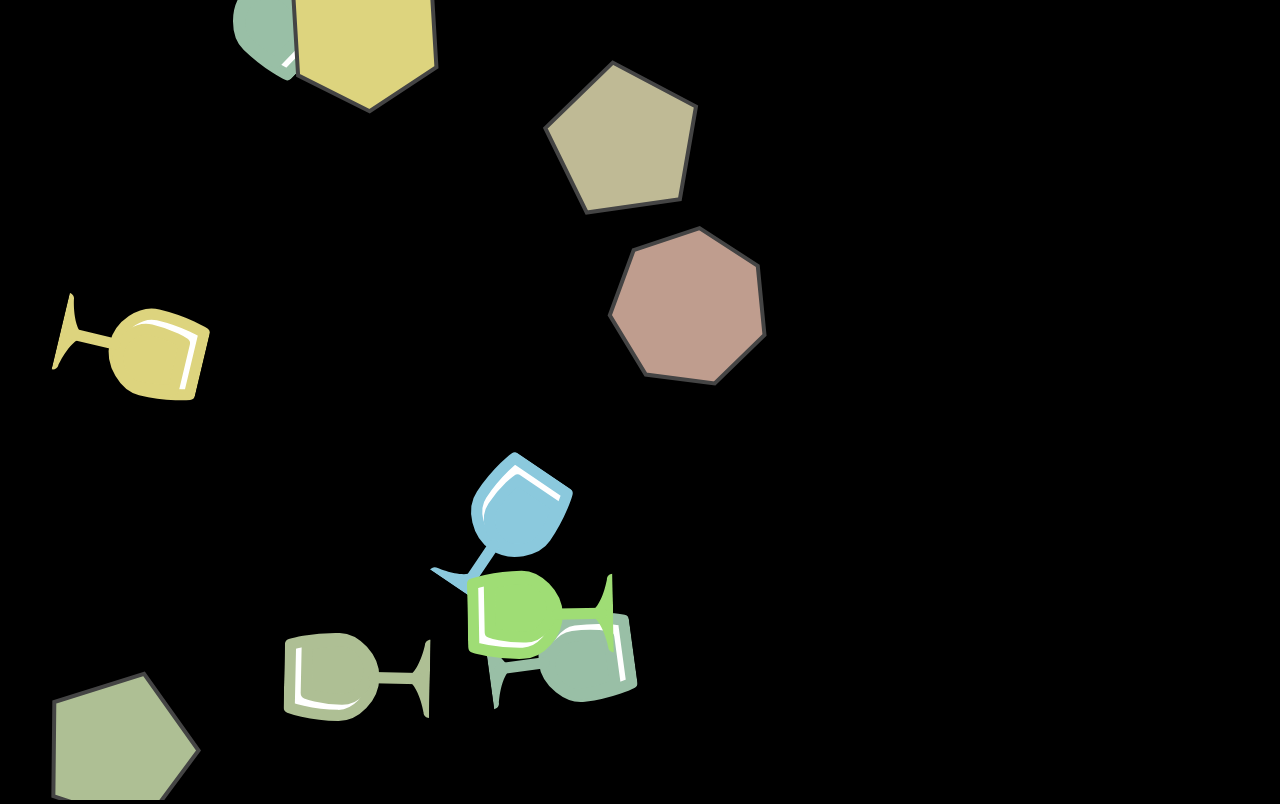
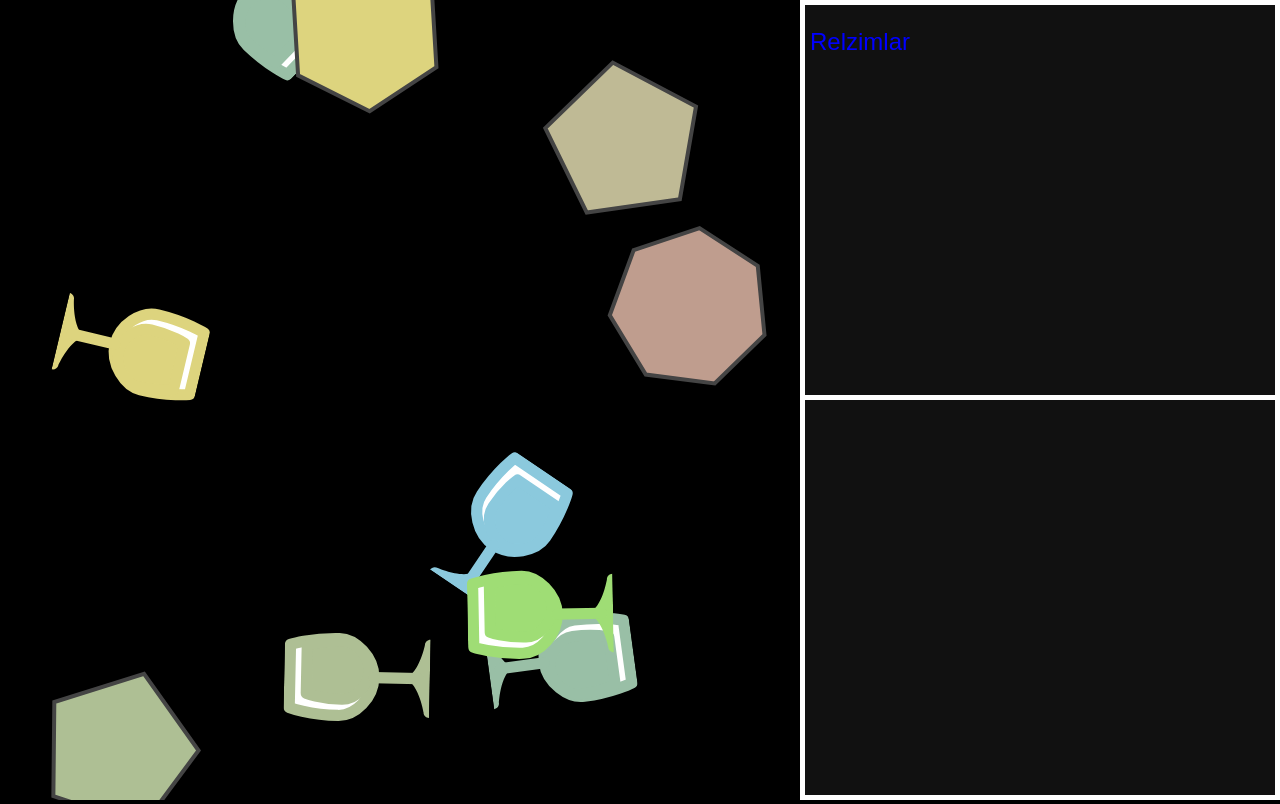
Before and after one commit to iplayfast/ritual-game, a plain HTML site: page index.html in a window 1280 px wide. Drawn offline with Linux system fonts and the light colour scheme.

Commit message:
Fix CSS for ritual container and added border

```diff
--- a/ritual.css
+++ b/ritual.css
@@ -14,10 +14,10 @@ body {
   position: absolute;
 }
 
-#ritualView {
+#ritualContainer {
   position: relative;
 }
 
-#ritualView canvas {
+#ritualContainer canvas {
   position: absolute;
 }
--- a/ritual.js
+++ b/ritual.js
@@ -36,7 +36,9 @@ var RitualGame = (function () {
       contexts = {},
       ritualCanvas,
       ritualContext,
-      shapes;
+      shapes,
+      rituals = ["dat","dom","dor","jak","jet","jor","kal","kan","kor","lar","lok","lun","man","naz","nok","pan","pod","rel","ron","tan","tik","tok","tor","ver","viz","wax","zam","zim","zor"];
+
 function makeWine(description) {
 var	shape = { rotate:0, scale:7/1000},
 	origin = shape.origin = {x:0, y:0},
@@ -210,6 +212,67 @@ context.fill();
 
     context.fillRect(0, 0, ritualCanvas.width, ritualCanvas.height );
     console.log(ritualCanvas.width + ',' + ritualCanvas.height);
+
+    // add border and divider horizontally
+    var lineWidth = 5;
+    context.beginPath();
+    context.lineWidth = lineWidth;
+    context.strokeStyle = '#ffffff';
+    context.moveTo(lineWidth/2, lineWidth/2);
+    context.lineTo(ritualCanvas.width - lineWidth/2, lineWidth/2);
+    context.lineTo(ritualCanvas.width - lineWidth/2, ritualCanvas.height - lineWidth/2);
+    context.lineTo(lineWidth/2, ritualCanvas.height - lineWidth/2);
+    context.lineTo(lineWidth/2, 0);
+    context.stroke();
+
+    if(isLandscape() || ritualCanvas.height > ritualCanvas.width ){
+        // draw horizontal divider
+        context.beginPath();
+        context.moveTo(lineWidth/2, ritualCanvas.height / 2 - lineWidth/2);
+        context.lineTo(ritualCanvas.width - lineWidth/2, ritualCanvas.height / 2 - lineWidth/2);
+        context.stroke();
+    }
+    else {
+        // draw vertical divider
+        context.beginPath();
+        context.moveTo(ritualCanvas.width / 2, lineWidth/2);
+        context.lineTo(ritualCanvas.width / 2, ritualCanvas.height - lineWidth/2);
+        context.stroke();
+    }
+    drawRituals();
+  }
+
+  function isLandscape() {
+    if(window.innerWidth > window.innerHeight){
+        return true;
+    }
+    else {
+        return false;
+    }
+  }
+
+  function drawRituals() {
+    var ritualAmount = rituals.length - 1;
+    var magicWord = "";
+    for (var i = 0; i < 3; i++) {
+        var randomElement = Math.floor((Math.random() * ritualAmount));
+        console.log("we got a random ritual: " + rituals[randomElement]);
+        magicWord = magicWord + rituals[randomElement];
+    }
+    magicWord = magicWord.charAt(0).toUpperCase() + magicWord.slice(1);
+    ritualContext.font = "24px Arial";
+    ritualContext.fillStyle = 'blue';
+    ritualContext.fillText(magicWord,10,50);
+
+    /*rituals.forEach(function (ritual) {
+        // ritual
+        rituals.forEach(function (ritual) {
+            // shape
+            if(ritual == "win") {
+                shape = makeWine();
+            }
+        });
+    });*/
   }
 
   function loadLevel() {
@@ -248,13 +311,11 @@ context.fill();
   function centrePlayView() {
     // if we have a gap between the ritual view and the play view, center the play view
     if(size.play < window.innerHeight || size.play < window.innerWidth) {
-        if(window.innerWidth > window.innerHeight){
-            // in landscape
+        if(isLandscape()){
             containers.canvas.style.top = (ritualCanvas.height - size.play) / 2 + "px";
             containers.canvas.style.left = "0px";
         }
         else {
-            // in portrait
             containers.canvas.style.top = "0px";
             containers.canvas.style.left = (ritualCanvas.width - size.play) / 2 + "px";
         }
@@ -262,8 +323,7 @@ context.fill();
   }
 
   function layout() {
-    if(window.innerWidth > window.innerHeight){
-        // in landscape
+    if(isLandscape()){
         size.play = Math.min(window.innerHeight, window.innerWidth - (window.innerWidth * 0.2));
         ritualViewWidth = Math.max(window.innerWidth - size.play, window.innerWidth * 0.2);
         ritualViewHeight = window.innerHeight;
@@ -271,12 +331,11 @@ context.fill();
         ritualCanvas.style.left = size.play + "px";
     }
     else {
-        // in portrait
         size.play = Math.min(window.innerWidth, window.innerHeight - (window.innerHeight * 0.2));
         ritualViewWidth = window.innerWidth;
         ritualViewHeight = Math.max(window.innerHeight - size.play, window.innerHeight * 0.2);
-        ritualView.canvas.style.top = size.play + "px";
-        ritualView.canvas.style.left = "0px";
+        ritualCanvas.style.top = size.play + "px";
+        ritualCanvas.style.left = "0px";
     }
     ritualCanvas.style.width = ritualViewWidth + "px";
     ritualCanvas.style.height = ritualViewHeight + "px";
```
